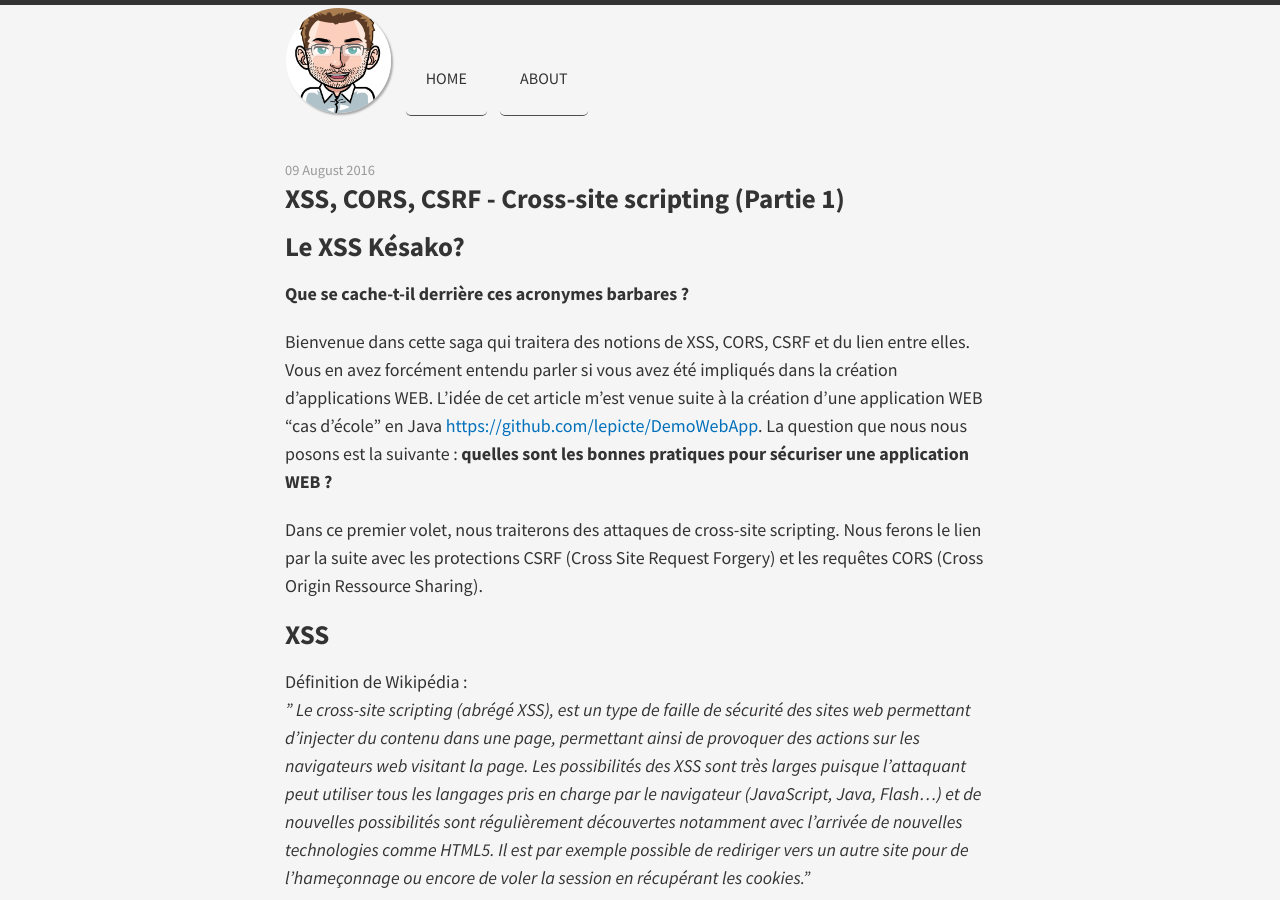
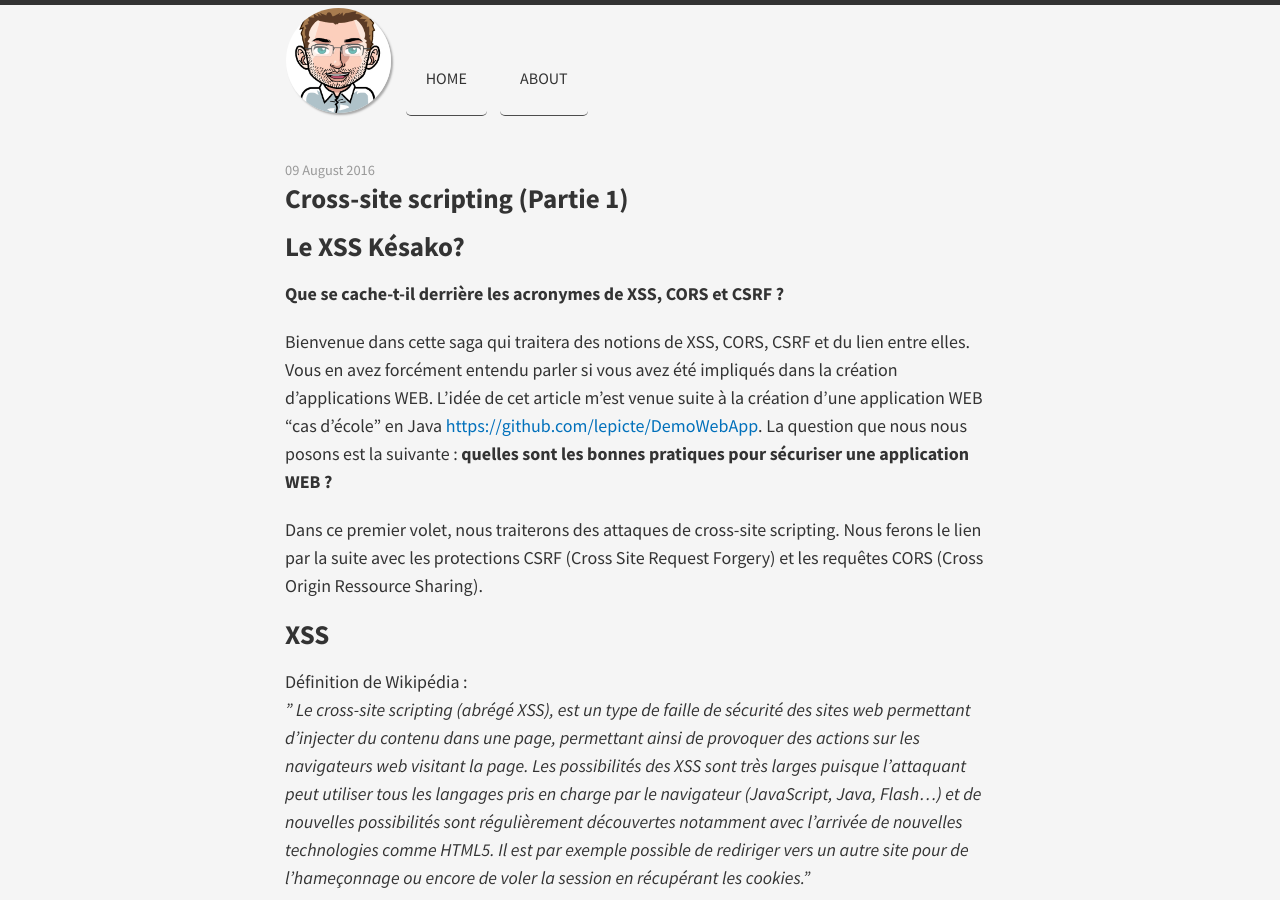
Before and after one commit to phackt/phackt.github.io, a Jekyll site: the page built from _posts/2016-08-09-xss-cors-csrf-partie-1-xss.markdown, in a window 1280 px wide and 900 px high. Built offline with Jekyll 4.4.1, drawn with Linux system fonts in a browser that asks for light colours; nearby versions of some CDN libraries; comment, search, counter and statistics services are not loaded.

```diff
--- a/_posts/2016-08-09-xss-cors-csrf-partie-1-xss.markdown
+++ b/_posts/2016-08-09-xss-cors-csrf-partie-1-xss.markdown
@@ -1,12 +1,12 @@
 ---
 layout: post
-title:  "XSS, CORS, CSRF - Cross-site scripting (Partie 1) "
+title:  "Cross-site scripting (Partie 1) "
 date:   2016-08-09
 categories: web
 ---
 Le XSS Késako?
 ----------
-**Que se cache-t-il derrière ces acronymes barbares ?**
+**Que se cache-t-il derrière les acronymes de XSS, CORS et CSRF ?**
 
 Bienvenue dans cette saga qui traitera des notions de XSS, CORS, CSRF et du lien entre elles.
 Vous en avez forcément entendu parler si vous avez été impliqués dans la création d’applications WEB. L’idée de cet article m’est venue suite à la création d’une application WEB "cas d’école" en Java [https://github.com/lepicte/DemoWebApp](https://github.com/lepicte/DemoWebApp). La question que nous nous posons est la suivante : **quelles sont les bonnes pratiques pour sécuriser une application WEB ?**
--- a/_posts/2016-08-15-xss-cors-csrf-partie-2-xss-cookies-session.markdown
+++ b/_posts/2016-08-15-xss-cors-csrf-partie-2-xss-cookies-session.markdown
@@ -1,6 +1,6 @@
 ---
 layout: post
-title:  "XSS, CORS, CSRF - XSS et vol de cookies (Partie 2)"
+title:  "XSS et vol de cookies (Partie 2)"
 date:   2016-08-15
 categories: web
 ---
```
